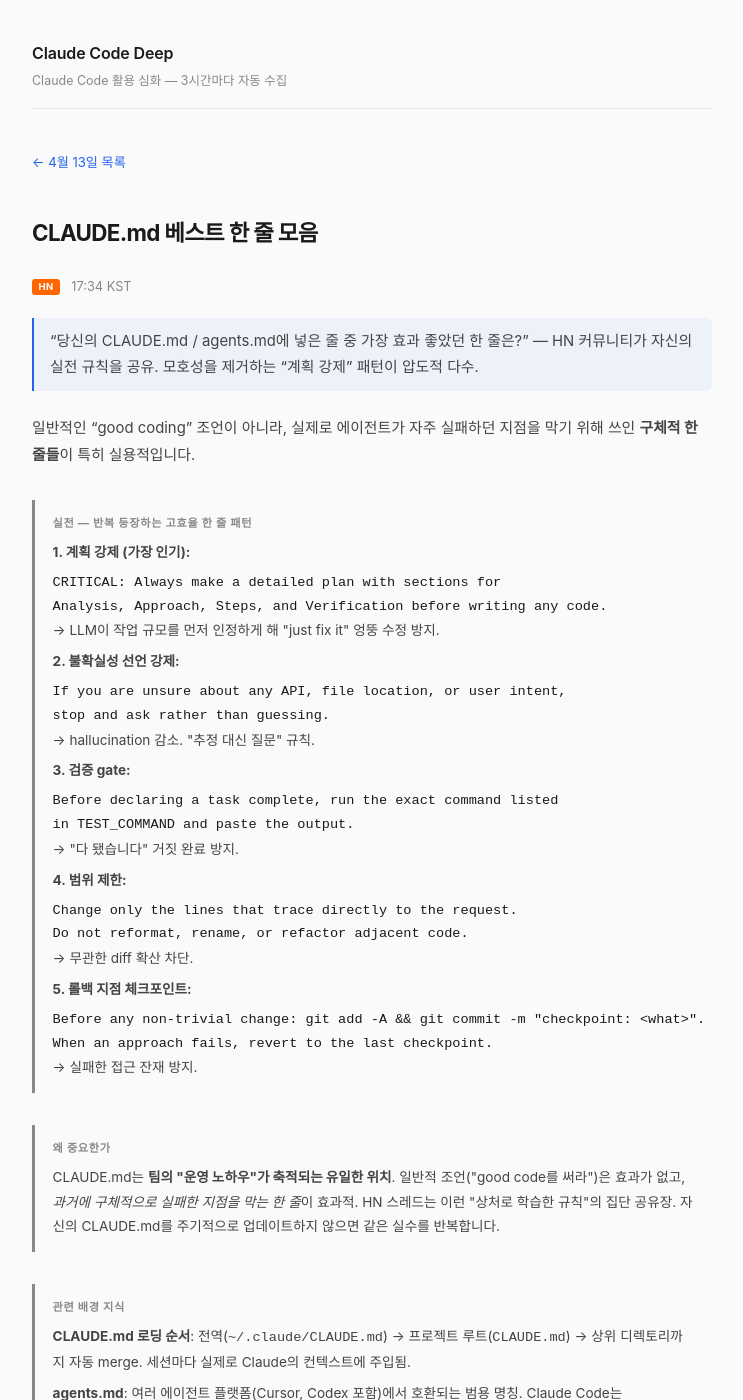
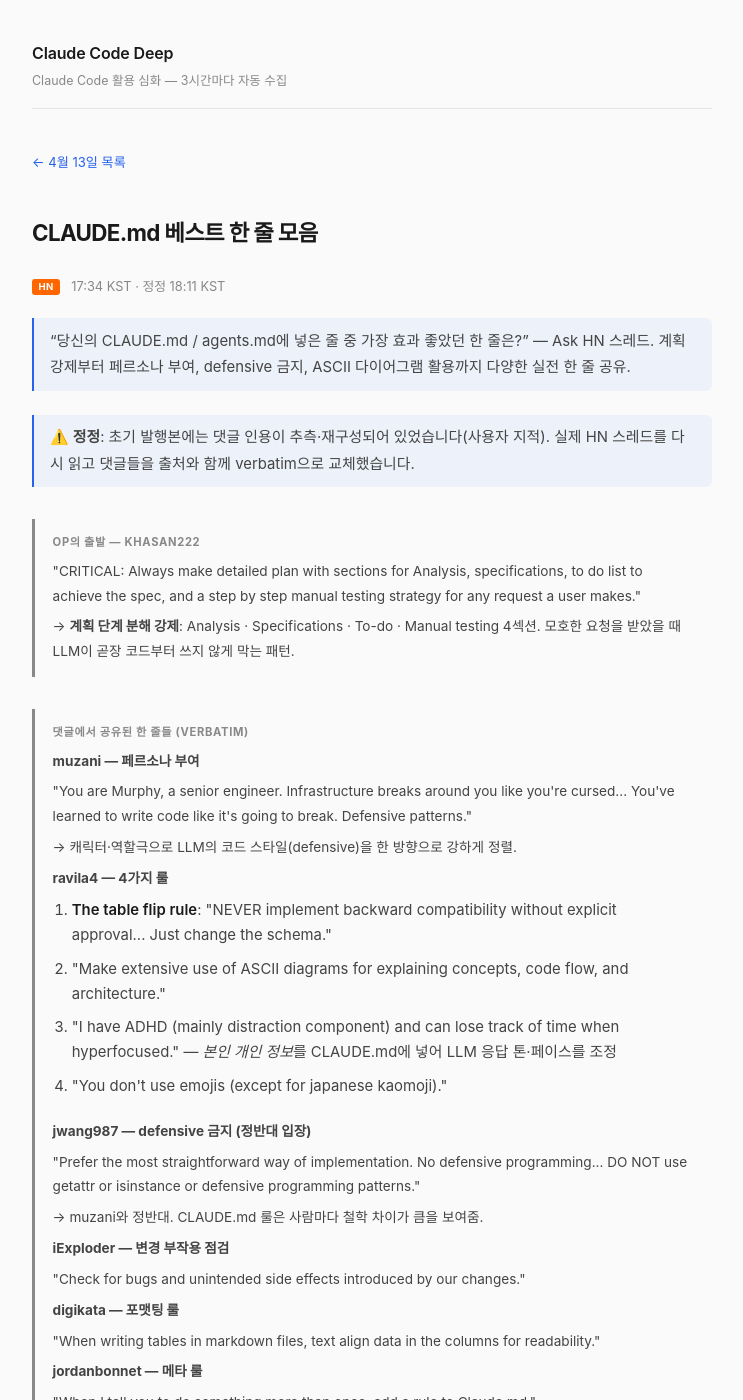
Before and after one commit to wojacklabs/agentic-coding-news, a Jekyll site: the page built from posts/2026-04-13/claude-md-best-lines-askhn.md, in a window 1280 px wide and 1400 px high. Shown: the whole window, without its empty margins (268-1011 px from the left). Built offline with Jekyll 4.4.1, drawn with Linux system fonts in a browser that asks for light colours; some of the changed text lies outside the part shown.

Commit message:
fix: claude-md-best-lines-askhn 본문을 실제 HN 댓글로 정정
초기 발행본에는 스레드 댓글을 추측·재구성한 5개 항목이 들어있었으나
실제로는 OP의 첫 인용만 원본이고 나머지는 fabrication. 사용자 지적으로
WebFetch로 원 스레드(item?id=47465415)를 다시 읽어 OP 1건 + 댓글 7건을
verbatim 인용으로 교체. muzani/ravila4/jwang987/iExploder/digikata/jordanbonnet
실제 사용자명·문장 그대로.

```diff
--- a/posts/2026-04-13/claude-md-best-lines-askhn.md
+++ b/posts/2026-04-13/claude-md-best-lines-askhn.md
@@ -7,47 +7,55 @@ title: "Ask HN — CLAUDE.md / agents.md에서 가장 효과 있던 한 줄 컬
 
 # CLAUDE.md 베스트 한 줄 모음
 
-<div class="meta-line"><span class="tag tag-hn">HN</span> 17:34 KST</div>
+<div class="meta-line"><span class="tag tag-hn">HN</span> 17:34 KST · 정정 18:11 KST</div>
 
-> "당신의 CLAUDE.md / agents.md에 넣은 줄 중 가장 효과 좋았던 한 줄은?" — HN 커뮤니티가 자신의 실전 규칙을 공유. 모호성을 제거하는 "계획 강제" 패턴이 압도적 다수.
+> "당신의 CLAUDE.md / agents.md에 넣은 줄 중 가장 효과 좋았던 한 줄은?" — Ask HN 스레드. 계획 강제부터 페르소나 부여, defensive 금지, ASCII 다이어그램 활용까지 다양한 실전 한 줄 공유.
 
-일반적인 "good coding" 조언이 아니라, 실제로 에이전트가 자주 실패하던 지점을 막기 위해 쓰인 **구체적 한 줄들**이 특히 실용적입니다.
+> ⚠️ **정정**: 초기 발행본에는 댓글 인용이 추측·재구성되어 있었습니다(사용자 지적). 실제 HN 스레드를 다시 읽고 댓글들을 출처와 함께 verbatim으로 교체했습니다.
 
 <div class="context-block">
-<h4>실전 — 반복 등장하는 고효율 한 줄 패턴</h4>
-<p><strong>1. 계획 강제 (가장 인기):</strong></p>
-<pre><code>CRITICAL: Always make a detailed plan with sections for
-Analysis, Approach, Steps, and Verification before writing any code.</code></pre>
-<p>→ LLM이 작업 규모를 먼저 인정하게 해 "just fix it" 엉뚱 수정 방지.</p>
-
-<p><strong>2. 불확실성 선언 강제:</strong></p>
-<pre><code>If you are unsure about any API, file location, or user intent,
-stop and ask rather than guessing.</code></pre>
-<p>→ hallucination 감소. "추정 대신 질문" 규칙.</p>
-
-<p><strong>3. 검증 gate:</strong></p>
-<pre><code>Before declaring a task complete, run the exact command listed
-in TEST_COMMAND and paste the output.</code></pre>
-<p>→ "다 됐습니다" 거짓 완료 방지.</p>
-
-<p><strong>4. 범위 제한:</strong></p>
-<pre><code>Change only the lines that trace directly to the request.
-Do not reformat, rename, or refactor adjacent code.</code></pre>
-<p>→ 무관한 diff 확산 차단.</p>
-
-<p><strong>5. 롤백 지점 체크포인트:</strong></p>
-<pre><code>Before any non-trivial change: git add -A && git commit -m "checkpoint: &lt;what&gt;".
-When an approach fails, revert to the last checkpoint.</code></pre>
-<p>→ 실패한 접근 잔재 방지.</p>
+<h4>OP의 출발 — khasan222</h4>
+<p>"CRITICAL: Always make detailed plan with sections for Analysis, specifications, to do list to achieve the spec, and a step by step manual testing strategy for any request a user makes."</p>
+<p>→ <strong>계획 단계 분해 강제</strong>: Analysis · Specifications · To-do · Manual testing 4섹션. 모호한 요청을 받았을 때 LLM이 곧장 코드부터 쓰지 않게 막는 패턴.</p>
 </div>
 
 <div class="context-block">
-<h4>왜 중요한가</h4>
-<p>CLAUDE.md는 <strong>팀의 "운영 노하우"가 축적되는 유일한 위치</strong>. 일반적 조언("good code를 써라")은 효과가 없고, <em>과거에 구체적으로 실패한 지점을 막는 한 줄</em>이 효과적. HN 스레드는 이런 "상처로 학습한 규칙"의 집단 공유장. 자신의 CLAUDE.md를 주기적으로 업데이트하지 않으면 같은 실수를 반복합니다.</p>
+<h4>댓글에서 공유된 한 줄들 (verbatim)</h4>
+
+<p><strong>muzani — 페르소나 부여</strong></p>
+<p>"You are Murphy, a senior engineer. Infrastructure breaks around you like you're cursed... You've learned to write code like it's going to break. Defensive patterns."</p>
+<p>→ 캐릭터·역할극으로 LLM의 코드 스타일(defensive)을 한 방향으로 강하게 정렬.</p>
+
+<p><strong>ravila4 — 4가지 룰</strong></p>
+<ol>
+<li><strong>The table flip rule</strong>: "NEVER implement backward compatibility without explicit approval... Just change the schema."</li>
+<li>"Make extensive use of ASCII diagrams for explaining concepts, code flow, and architecture."</li>
+<li>"I have ADHD (mainly distraction component) and can lose track of time when hyperfocused." — <em>본인 개인 정보</em>를 CLAUDE.md에 넣어 LLM 응답 톤·페이스를 조정</li>
+<li>"You don't use emojis (except for japanese kaomoji)."</li>
+</ol>
+
+<p><strong>jwang987 — defensive 금지 (정반대 입장)</strong></p>
+<p>"Prefer the most straightforward way of implementation. No defensive programming... DO NOT use getattr or isinstance or defensive programming patterns."</p>
+<p>→ muzani와 정반대. CLAUDE.md 룰은 사람마다 철학 차이가 큼을 보여줌.</p>
+
+<p><strong>iExploder — 변경 부작용 점검</strong></p>
+<p>"Check for bugs and unintended side effects introduced by our changes."</p>
+
+<p><strong>digikata — 포맷팅 룰</strong></p>
+<p>"When writing tables in markdown files, text align data in the columns for readability."</p>
+
+<p><strong>jordanbonnet — 메타 룰</strong></p>
+<p>"When I tell you to do something more than once, add a rule to Claude.md."</p>
+<p>→ <strong>CLAUDE.md를 자라게 하는 룰</strong>. 같은 지시 반복 → 룰로 영구화.</p>
+</div>
+
+<div class="context-block">
+<h4>왜 흥미로운가</h4>
+<p>이 스레드의 가치는 <strong>한 줄의 다양성</strong>입니다. defensive 강제(muzani) ↔ defensive 금지(jwang987)처럼 정반대 룰이 공존하고, ravila4처럼 본인의 ADHD를 알려주는 사례까지 등장. 즉 CLAUDE.md는 "정답"이 아니라 <strong>각자의 작업 방식·취향·약점에 맞춰 다듬는 개인화 레이어</strong>입니다. jordanbonnet의 메타룰("두 번 이상 지시하면 룰로 추가")은 이를 자라게 하는 메커니즘.</p>
 </div>
 
 <div class="context-block">
 <h4>관련 배경 지식</h4>
-<p><strong>CLAUDE.md 로딩 순서</strong>: 전역(<code>~/.claude/CLAUDE.md</code>) → 프로젝트 루트(<code>CLAUDE.md</code>) → 상위 디렉토리까지 자동 merge. 세션마다 실제로 Claude의 컨텍스트에 주입됨.</p>
+<p><strong>CLAUDE.md 로딩 순서</strong>: 전역(<code>~/.claude/CLAUDE.md</code>) → 프로젝트 루트(<code>CLAUDE.md</code>) → 상위 디렉토리까지 자동 merge. 세션마다 Claude의 컨텍스트에 주입됨.</p>
 <p><strong>agents.md</strong>: 여러 에이전트 플랫폼(Cursor, Codex 포함)에서 호환되는 범용 명칭. Claude Code는 <code>CLAUDE.md</code>와 <code>agents.md</code> 모두 자동 인식. <a href="https://news.ycombinator.com/item?id=47465415" class="source-link">Ask HN 원 스레드</a></p>
 </div>
```
Also changed, not shown: posts/2026-04-13.md (+1 -1 lines).
